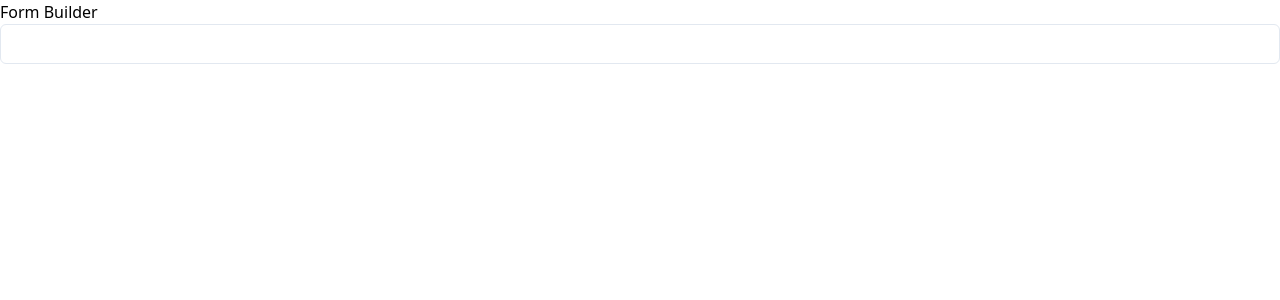
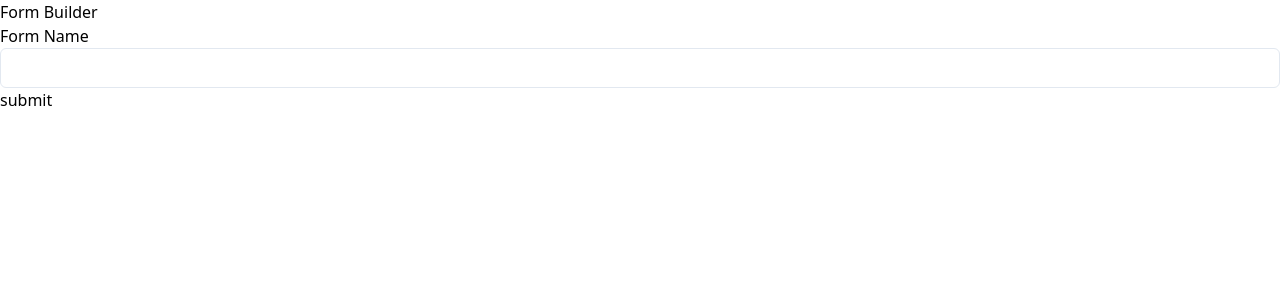
Before and after one commit to offlineanton/shepper-test, a React (Vite) app: page /form-builder in a window 1280 px wide. Shown: the top 300 px of the page. Built offline with nearby package versions, Linux system fonts and the light colour scheme; a web font is replaced by a local one.

Commit message:
Form init

```diff
--- a/package.json
+++ b/package.json
@@ -21,7 +21,8 @@
     "react-router-dom": "^6.25.1",
     "sort-by": "^1.2.0",
     "tailwind-merge": "^2.4.0",
-    "tailwindcss-animate": "^1.0.7"
+    "tailwindcss-animate": "^1.0.7",
+    "yup": "^1.4.0"
   },
   "devDependencies": {
     "@tailwindcss/forms": "^0.5.7",
--- /dev/null
+++ b/src/components/inputs/formikInput.tsx
@@ -0,0 +1,46 @@
+import { Input } from "../ui/input";
+
+interface FormikInputProps {
+    name: string;
+    value: string;
+    label: string;
+    error?: string;
+    onChange: {
+        (e: React.ChangeEvent<any>): void;
+        <T = string | React.ChangeEvent<any>>(field: T): T extends React.ChangeEvent<any> ? void : (e: string | React.ChangeEvent<any>) => void;
+    };
+    onBlur: {
+        (e: React.FocusEvent<any>): void;
+        <T = any>(fieldOrEvent: T): T extends string ? (e: any) => void : void;
+    }
+}
+
+const FormikInput = ({
+    name,
+    label,
+    value,
+    error,
+    onChange,
+    onBlur,
+}: FormikInputProps) => {
+    return (
+        <>
+            <label htmlFor={name}>{label}</label>
+            <Input
+                id={name}
+                name={name}
+                // label="Form Name"
+                value={value}
+                onChange={onChange}
+                onBlur={onBlur}
+                // error={formik.touched.formName && Boolean(formik.errors.formName)}
+                // helperText={formik.touched.email && formik.errors.email}
+            />
+            {error &&
+                <p>{error}</p>
+            }
+        </>
+    )
+};
+
+export default FormikInput;
--- a/src/routes/FormBuilder.tsx
+++ b/src/routes/FormBuilder.tsx
@@ -19,14 +19,50 @@
  *
  */
 
-import { Input } from "@/components/ui/input"
+import FormikInput from "@/components/inputs/formikInput";
+import { Form, Formik } from "formik";
+import * as Yup from 'yup';
+
+const FormBuilderSchema = Yup.object().shape({
+    formName: Yup.string().required("Form name is required"),
+});
 
 const FormBuilder = () => {
     return (
         <>
             <h1>Form Builder</h1>
+            <Formik
+                initialValues={{
+                    formName: "",
+                    formElements: []
+                }}
+                validateOnChange={false}
+                validateOnBlur={false}
+                validationSchema={FormBuilderSchema}
+                onSubmit={() => {}}
+            >
+                {({
+                    values,
+                    errors,
+                    handleBlur,
+                    handleChange
+                }) => {
+                    return (
+                        <Form>
+                            <FormikInput
+                                name="formName"
+                                label="Form Name"
+                                value={values.formName}
+                                onChange={handleChange}
+                                onBlur={handleBlur}
+                                error={errors.formName}
+                            />
 
-            <Input />
+                            <button>submit</button>
+                        </Form>
+                    )
+                }}
+            </Formik>
 
             {/* Add a form title */}
             {/* generates ID */}
```
Also changed, not shown: 1 other file (tests, documents, lock files or other folders).
